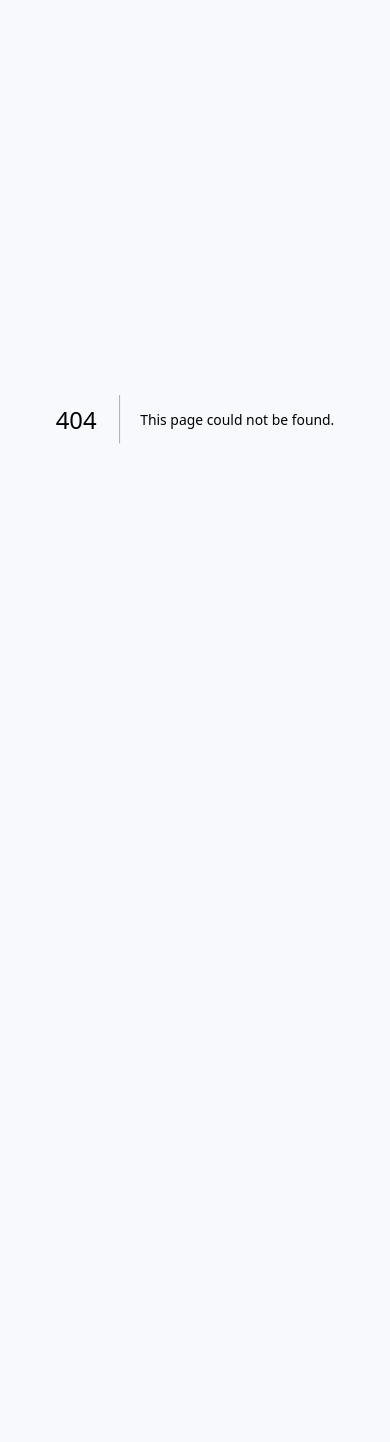
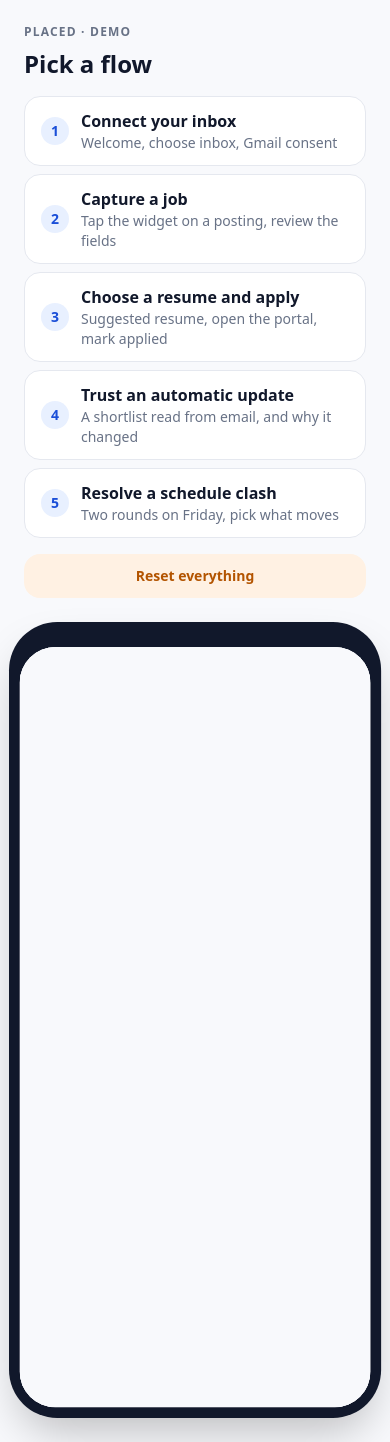
Before and after one commit to gourisha-26/Placed, a Next.js app: page /present in a window 390 px wide. Before the commit this address had no page. Before the commit the page ends 850 px from the top, so only its background shows below. Built offline with nearby package versions, Linux system fonts and the light colour scheme.

Commit message:
Add /present: flow buttons beside the phone that restart each task fresh (#15)
Claude-Session: https://claude.ai/code/session_0177c2B1oJQgZ85xifY9Gk5g

Co-authored-by: Claude <noreply@anthropic.com>

```diff
--- /dev/null
+++ b/app/present/page.tsx
@@ -0,0 +1,106 @@
+"use client";
+
+import { useEffect, useState } from "react";
+
+/**
+ * Presenter view for showing placED to people one after another: the
+ * real app runs in a phone-sized frame, and each button on the left wipes
+ * the demo's saved state and restarts one task flow from its first screen.
+ */
+const FLOWS = [
+  { n: 1, title: "Connect your inbox", line: "Welcome, choose inbox, Gmail consent", start: "/splash" },
+  { n: 2, title: "Capture a job", line: "Tap the widget on a posting, review the fields", start: "/capture" },
+  { n: 3, title: "Choose a resume and apply", line: "Suggested resume, open the portal, mark applied", start: "/job/adobe" },
+  { n: 4, title: "Trust an automatic update", line: "A shortlist read from email, and why it changed", start: "/notification" },
+  { n: 5, title: "Resolve a schedule clash", line: "Two rounds on Friday, pick what moves", start: "/calendar/2026-08-19" },
+];
+
+const DEVICE_W = 393;
+const DEVICE_H = 852;
+
+function clearDemoState() {
+  // every key the app writes is prefixed "placed:"; in-memory state
+  // (captures, applied jobs) resets when the frame reloads
+  for (const store of [window.localStorage, window.sessionStorage]) {
+    try {
+      Object.keys(store).filter((k) => k.startsWith("placed:")).forEach((k) => store.removeItem(k));
+    } catch {}
+  }
+}
+
+export default function Present() {
+  const [src, setSrc] = useState("/splash");
+  const [active, setActive] = useState<number | null>(null);
+  const [run, setRun] = useState(0);
+  const [scale, setScale] = useState(1);
+
+  useEffect(() => {
+    const measure = () => setScale(Math.min(1, (window.innerHeight - 48) / (DEVICE_H + 40)));
+    measure();
+    window.addEventListener("resize", measure);
+    return () => window.removeEventListener("resize", measure);
+  }, []);
+
+  const start = (path: string, n: number | null) => {
+    clearDemoState();
+    setActive(n);
+    setSrc(path);
+    setRun((r) => r + 1); // new key remounts the frame even for the same flow
+  };
+
+  return (
+    <div className="min-h-dvh bg-offwhite text-navy flex flex-col md:flex-row items-center md:items-center justify-center gap-6 md:gap-10 p-6">
+      <aside className="w-full max-w-sm md:w-80 flex flex-col gap-2">
+        <p className="text-xs font-semibold tracking-widest uppercase text-grey">placED · demo</p>
+        <h1 className="text-2xl font-extrabold mb-2">Pick a flow</h1>
+        {FLOWS.map((f) => (
+          <button
+            key={f.n}
+            onClick={() => start(f.start, f.n)}
+            className={`text-left rounded-2xl border px-4 py-3 transition-colors ${
+              active === f.n
+                ? "bg-brand text-white border-brand"
+                : "bg-white border-hairline hover:border-blueline"
+            }`}
+          >
+            <span className="flex items-center gap-3">
+              <span
+                className={`grid place-items-center size-7 shrink-0 rounded-full text-sm font-bold ${
+                  active === f.n ? "bg-white/20" : "bg-brand-light text-brand"
+                }`}
+              >
+                {f.n}
+              </span>
+              <span>
+                <span className="block font-semibold">{f.title}</span>
+                <span className={`block text-sm ${active === f.n ? "text-white/80" : "text-grey"}`}>{f.line}</span>
+              </span>
+            </span>
+            {active === f.n && <span className="block mt-2 text-xs font-semibold text-white/80">Tap again to restart</span>}
+          </button>
+        ))}
+        <button
+          onClick={() => start("/splash", null)}
+          className="mt-2 rounded-2xl px-4 py-3 text-sm font-semibold text-orange-text bg-orange-tint"
+        >
+          Reset everything
+        </button>
+      </aside>
+
+      <div style={{ width: (DEVICE_W + 24) * scale, height: (DEVICE_H + 40) * scale }} className="shrink-0">
+        <div
+          style={{ width: DEVICE_W + 24, height: DEVICE_H + 40, transform: `scale(${scale})`, transformOrigin: "top left" }}
+          className="rounded-[54px] bg-navy pt-7 px-3 pb-3 shadow-2xl"
+        >
+          <iframe
+            key={run}
+            src={src}
+            title="placED app"
+            style={{ width: DEVICE_W, height: DEVICE_H }}
+            className="rounded-[40px] bg-offwhite"
+          />
+        </div>
+      </div>
+    </div>
+  );
+}
--- a/components/ui/PhoneShell.tsx
+++ b/components/ui/PhoneShell.tsx
@@ -1,6 +1,7 @@
 "use client";
 
 import { useEffect, useRef, useState } from "react";
+import { usePathname } from "next/navigation";
 
 const DEVICE_H = 852;
 const CHROME = 64; // breathing room around the device on desktop
@@ -16,6 +17,12 @@ const CHROME = 64; // breathing room around the device on desktop
 const DEVICE_W = 393;
 
 export function PhoneShell({ children }: { children: React.ReactNode }) {
+  // the presenter page draws its own phone around an iframe of the app
+  if (usePathname()?.startsWith("/present")) return <>{children}</>;
+  return <Shell>{children}</Shell>;
+}
+
+function Shell({ children }: { children: React.ReactNode }) {
   const [scale, setScale] = useState(1);
   // on a phone the 393px canvas is scaled to whatever width the device
   // actually has, so the layout is proportionally identical everywhere
```
